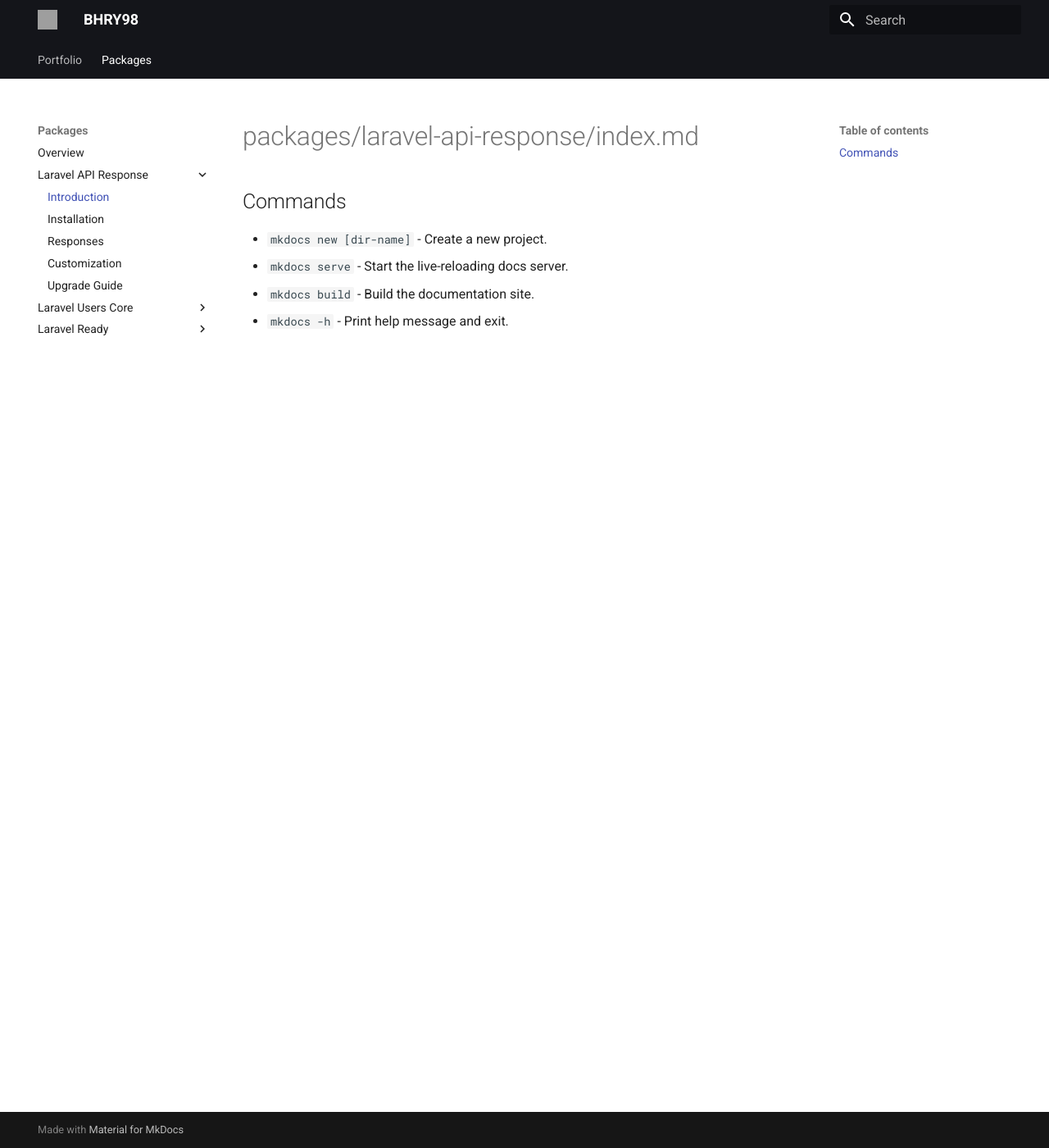
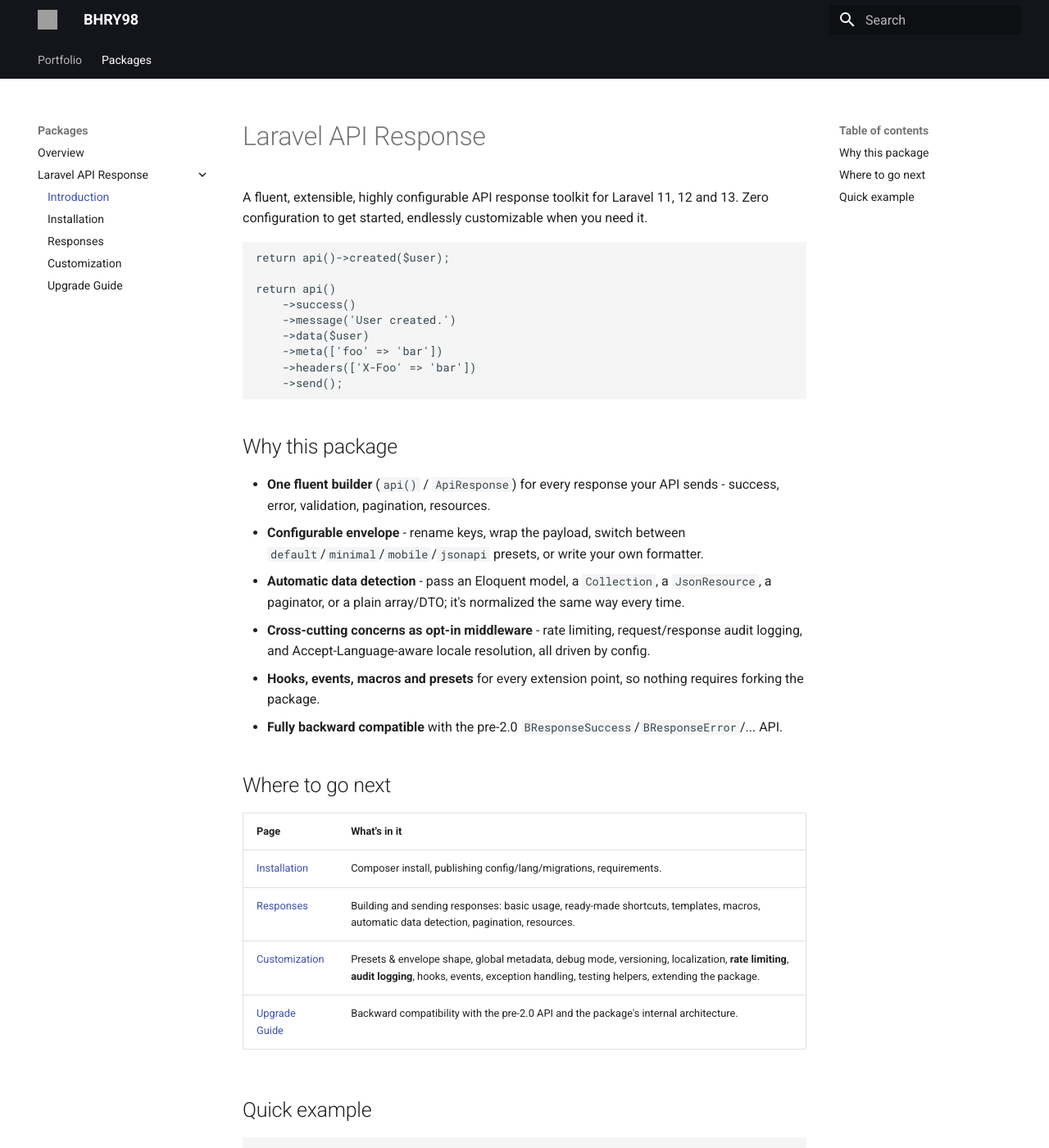
Before and after one commit to bhry98/bhry98.github.io, an MkDocs documentation site: the page built from docs/packages/laravel-api-response/index.md, in a window 1280 px wide and 1400 px high. Shown: the whole window at 82% size. Built offline with MkDocs 1.6.1 and Material for MkDocs 9.7.7, drawn with Linux system fonts in a browser that asks for light colours; some of the changed text lies outside the part shown; grey boxes are pictures that could not be loaded.

Commit message:
laravel-api-response

````diff
--- a/docs/packages/laravel-api-response/index.md
+++ b/docs/packages/laravel-api-response/index.md
@@ -1,10 +1,67 @@
-# packages/laravel-api-response/index.md
+# Laravel API Response
 
+A fluent, extensible, highly configurable API response toolkit for Laravel 11, 12 and 13. Zero configuration to get
+started, endlessly customizable when you need it.
 
+```
 
-## Commands
+return api()->created($user);
 
-* `mkdocs new [dir-name]` - Create a new project.
-* `mkdocs serve` - Start the live-reloading docs server.
-* `mkdocs build` - Build the documentation site.
-* `mkdocs -h` - Print help message and exit.
+return api()
+    ->success()
+    ->message('User created.')
+    ->data($user)
+    ->meta(['foo' => 'bar'])
+    ->headers(['X-Foo' => 'bar'])
+    ->send();
+
+```
+
+## Why this package
+
+- **One fluent builder** (`api()` / `ApiResponse`) for every response your API sends - success, error, validation,
+  pagination, resources.
+- **Configurable envelope** - rename keys, wrap the payload, switch between `default`/`minimal`/`mobile`/`jsonapi`
+  presets, or write your own formatter.
+- **Automatic data detection** - pass an Eloquent model, a `Collection`, a `JsonResource`, a paginator, or a plain
+  array/DTO; it's normalized the same way every time.
+- **Cross-cutting concerns as opt-in middleware** - rate limiting, request/response audit logging, and
+  Accept-Language-aware locale resolution, all driven by config.
+- **Hooks, events, macros and presets** for every extension point, so nothing requires forking the package.
+- **Fully backward compatible** with the pre-2.0 `BResponseSuccess`/`BResponseError`/... API.
+
+## Where to go next
+
+| Page                              | What's in it                                                                                                                                                                                      |
+|-----------------------------------|---------------------------------------------------------------------------------------------------------------------------------------------------------------------------------------------------|
+| [Installation](installation.md)   | Composer install, publishing config/lang/migrations, requirements.                                                                                                                                |
+| [Responses](responses.md)         | Building and sending responses: basic usage, ready-made shortcuts, templates, macros, automatic data detection, pagination, resources.                                                            |
+| [Customization](customization.md) | Presets & envelope shape, global metadata, debug mode, versioning, localization, **rate limiting**, **audit logging**, hooks, events, exception handling, testing helpers, extending the package. |
+| [Upgrade Guide](upgrade.md)       | Backward compatibility with the pre-2.0 API and the package's internal architecture.                                                                                                              |
+
+## Quick example
+
+```php
+use Bhry98\LaravelApiResponse\Facades\ApiResponse;
+
+return api()
+    ->success()
+    ->message('User created.')
+    ->data($user)
+    ->send();
+
+// identical, via the facade
+return ApiResponse::success()->message('User created.')->data($user)->send();
+```
+
+Default JSON shape:
+
+```json
+{
+    "status": true,
+    "message": "User created.",
+    "data": {
+        "id": 1
+    }
+}
+```
--- a/mkdocs.yml
+++ b/mkdocs.yml
@@ -30,7 +30,7 @@ markdown_extensions:
 
 nav:
   - Portfolio:
-      - Overview: portfolio/index.md
+      - Overview: index.md
       - About Me: portfolio/about-me.md
       - Skills: portfolio/skills.md
       - Packages: portfolio/packages.md
@@ -44,17 +44,5 @@ nav:
           - Responses: packages/laravel-api-response/responses.md
           - Customization: packages/laravel-api-response/customization.md
           - Upgrade Guide: packages/laravel-api-response/upgrade.md
-
-      - Laravel Users Core:
-          - Introduction: packages/laravel-users-core/index.md
-          - Installation: packages/laravel-users-core/installation.md
-          - Configuration: packages/laravel-users-core/configuration.md
-          - Usage: packages/laravel-users-core/usage.md
-
-      - Laravel Ready:
-          - Introduction: packages/laravel-ready/index.md
-          - Installation: packages/laravel-ready/installation.md
-          - Quick Start: packages/laravel-ready/quick-start.md
-
 #  - Blog:
 #      - blog/index.md
````
Also changed, not shown: docs/index.md (added, +36 -0 lines), docs/packages/laravel-api-response/customization.md (added, +313 -0 lines), docs/packages/laravel-api-response/installation.md (added, +49 -0 lines), docs/packages/laravel-api-response/responses.md (added, +188 -0 lines), docs/packages/laravel-api-response/upgrade.md (added, +63 -0 lines).
